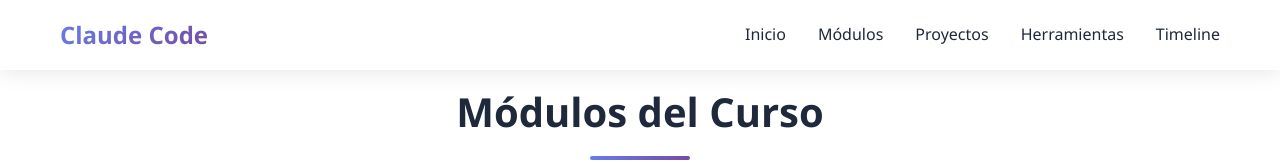
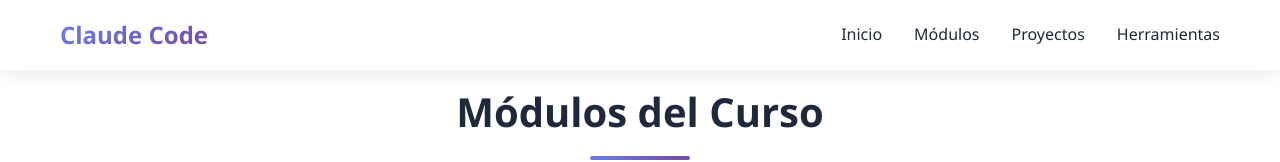
Before and after one commit to pcarvajalr/claude-code-presentacion, a plain HTML site: page index.html in a window 1280 px wide. Shown: the top 162 px of the page. Drawn offline with Linux system fonts and the light colour scheme.

Commit message:
Eliminar elemento "Timeline" del menú de navegación y añadir .vercel a .gitignore

```diff
--- a/index.html
+++ b/index.html
@@ -636,7 +636,6 @@
                 <li><a href="#modulos">Módulos</a></li>
                 <li><a href="#proyectos">Proyectos</a></li>
                 <li><a href="#herramientas">Herramientas</a></li>
-                <li><a href="#timeline">Timeline</a></li>
             </ul>
         </div>
     </nav>
```
Also changed, not shown: 1 other file.
